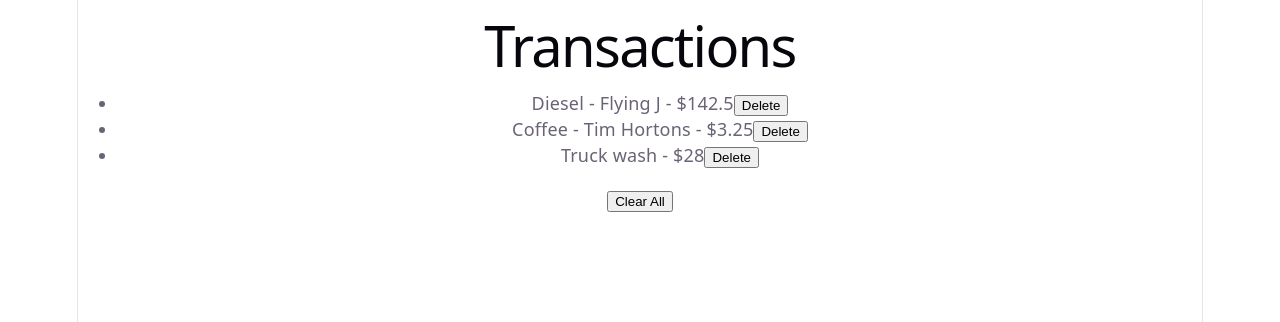
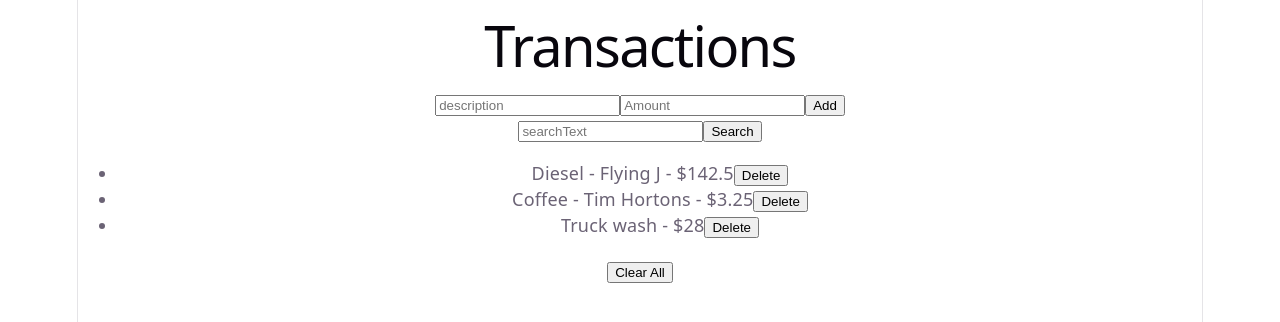
Before and after one commit to eskhaira/finance-tracker, a React (Vite) app: page / in a window 1280 px wide. Shown: the top 322 px of the page. Built offline with nearby package versions, Linux system fonts and the light colour scheme.

Commit message:
Solo Build unfinished uploaded for review from Claude

```diff
--- a/src/App.tsx
+++ b/src/App.tsx
@@ -23,6 +23,10 @@ function App() {
     { id: 3, description: "Truck wash", amount: 28.0 },
   ]);
 
+  const [description, setDescription] = useState("");
+  const [amount, setAmount] = useState("");
+  const [searchText, setSearchText] = useState("");
+
   function handleDelete(idToRemove: number) {
     const newTransactions = transactions.filter((t) => t.id !== idToRemove);
     setTransactions(newTransactions);
@@ -31,9 +35,51 @@ function App() {
   function handleClearAll() {
     setTransactions([]);
   }
+
+  function handleAdd() {
+    const newTransaction = {
+      id: Date.now(),
+      description: description,
+      amount: Number(amount),
+    };
+    setTransactions([...transactions, newTransaction]);
+    setDescription("");
+    setAmount("");
+  }
+
+  function handleSearch() {
+    const newTransaction = transactions.filter(
+      (t) => t.description == searchText,
+    );
+    setTransactions(newTransaction);
+    setSearchText("");
+  }
+
   return (
     <div>
       <h1>Transactions</h1>
+      <input
+        type="text"
+        placeholder="description"
+        value={description}
+        onChange={(e) => setDescription(e.target.value)}
+      />
+      <input
+        type="text"
+        placeholder="Amount"
+        value={amount}
+        onChange={(e) => setAmount(e.target.value)}
+      />
+      <button onClick={() => handleAdd()}>Add</button>
+      <p>
+        <input
+          type="text"
+          placeholder="searchText"
+          value={searchText}
+          onChange={(e) => setSearchText(e.target.value)}
+        />
+        <button onClick={() => handleSearch()}>Search</button>
+      </p>
       <ul>
         {transactions.map((transaction) => (
           <Transaction
```
